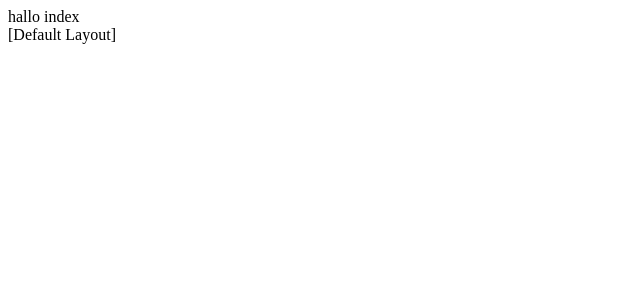
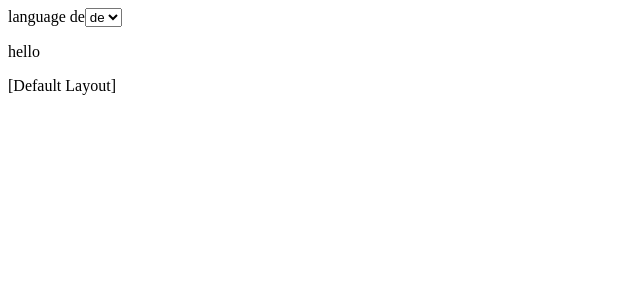
Before and after one commit to MrJoxus/vite-vue3-template, a Vue app: page / in a window 1280 px wide. Shown: the top 300 px of the page, without its empty margins (0-640 px from the left). Built offline with nearby package versions, Linux system fonts and the light colour scheme.

Commit message:
Add I18n

```diff
--- a/package.json
+++ b/package.json
@@ -12,10 +12,12 @@
   },
   "dependencies": {
     "vue": "^3.2.37",
+    "vue-i18n": "^9.2.2",
     "vue-router": "^4.1.5"
   },
   "devDependencies": {
     "@antfu/eslint-config": "^0.26.3",
+    "@intlify/vite-plugin-vue-i18n": "^6.0.1",
     "@vitejs/plugin-vue": "^3.1.0",
     "eslint": "^8.23.0",
     "naive-ui": "^2.33.2",
--- a/src/main.ts
+++ b/src/main.ts
@@ -3,7 +3,12 @@ import './style.scss'
 import { createRouter, createWebHistory } from 'vue-router'
 import { setupLayouts } from 'virtual:generated-layouts'
 import generatedRoutes from 'virtual:generated-pages'
+import { createI18n } from 'vue-i18n'
 import App from './App.vue'
+
+const i18n = createI18n({
+  locale: 'de',
+})
 
 const routes = setupLayouts(generatedRoutes)
 
@@ -14,4 +19,5 @@ const router = createRouter({
 
 createApp(App)
   .use(router)
+  .use(i18n)
   .mount('#app')
--- a/src/pages/index.vue
+++ b/src/pages/index.vue
@@ -1,3 +1,25 @@
 <template>
-  <div>hallo index</div>
+  <div>
+    <form>
+      <label>{{ $t('language') }} {{ $i18n.locale }}</label>
+      <select v-model="$i18n.locale">
+        <option value="en">
+          en
+        </option>
+        <option value="de">
+          de
+        </option>
+      </select>
+    </form>
+    <p>{{ $t('hello') }}</p>
+  </div>
 </template>
+
+<i18n lang="yaml">
+de:
+  language: Sprache
+  hello: 'Hallo, Welt!'
+en:
+  language: Language
+  hello: 'hello, world!'
+</i18n>
--- a/tsconfig.json
+++ b/tsconfig.json
@@ -16,7 +16,8 @@
       "types": [
         "vite/client",
         "vite-plugin-pages/client",
-        "vite-plugin-vue-layouts/client"
+        "vite-plugin-vue-layouts/client",
+        "@intlify/vite-plugin-vue-i18n/client"
       ],
     "paths": {
       "~/*": ["src/*"]
--- a/vite.config.ts
+++ b/vite.config.ts
@@ -2,6 +2,7 @@ import { defineConfig } from 'vite'
 import vue from '@vitejs/plugin-vue'
 import Pages from 'vite-plugin-pages'
 import Layouts from 'vite-plugin-vue-layouts'
+import vueI18n from '@intlify/vite-plugin-vue-i18n'
 
 // https://vitejs.dev/config/
 export default defineConfig({
@@ -9,5 +10,6 @@ export default defineConfig({
     vue(),
     Pages(),
     Layouts(),
+    vueI18n({ compositionOnly: false }),
   ],
 })
```
Also changed, not shown: 1 other file (tests, documents, lock files or other folders).
